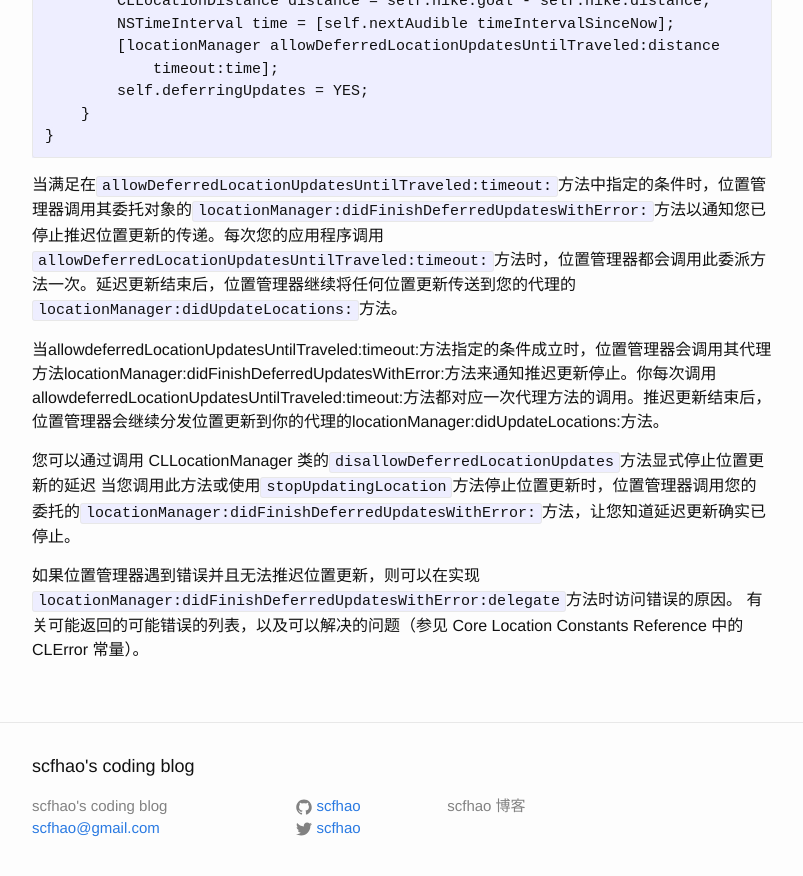
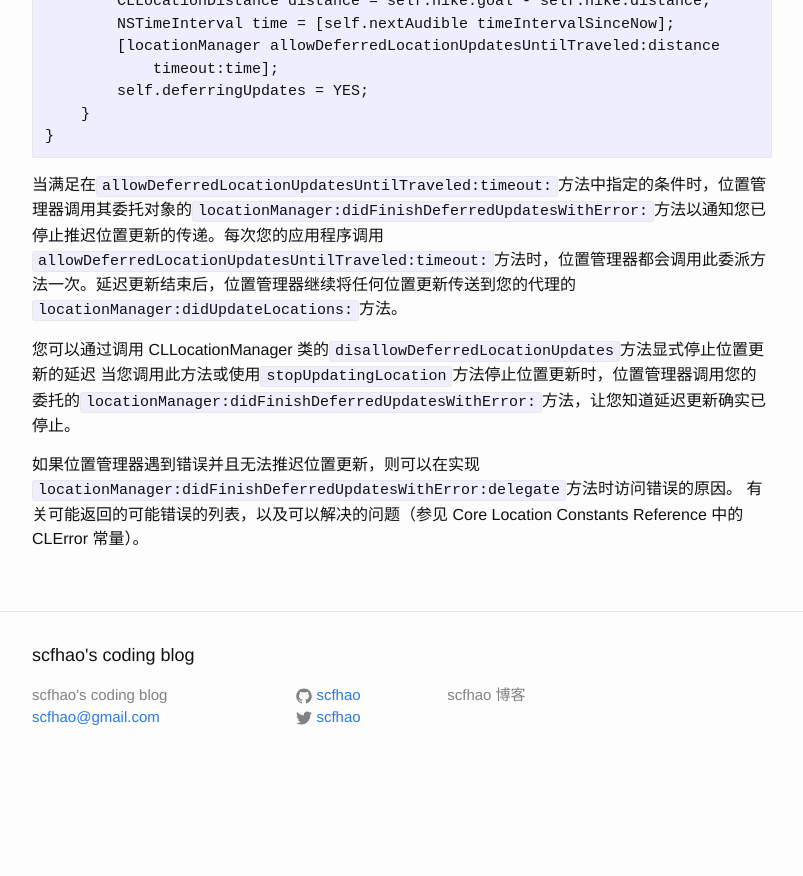
Before and after one commit to scfhao/scfhao.github.io, a Jekyll site: the page built from _posts/2016-11-19-getting-the-users-location.md, in a window 1280 px wide and 900 px high, scrolled down 7177 px. Shown: the top 876 px of the window, without its empty margins (238-1041 px from the left). Built offline with Jekyll 4.4.1, drawn with Linux system fonts in a browser that asks for light colours; comment, search, counter and statistics services are not loaded; after the commit the page ends 7966 px from its top, so only the background shows below that.

Commit message:
Fix CL 1

```diff
--- a/_posts/2016-11-19-getting-the-users-location.md
+++ b/_posts/2016-11-19-getting-the-users-location.md
@@ -214,8 +214,6 @@ didUpdateLocations:(NSArray *)locations {
 
 当满足在`allowDeferredLocationUpdatesUntilTraveled:timeout:`方法中指定的条件时，位置管理器调用其委托对象的`locationManager:didFinishDeferredUpdatesWithError:`方法以通知您已停止推迟位置更新的传递。每次您的应用程序调用`allowDeferredLocationUpdatesUntilTraveled:timeout:`方法时，位置管理器都会调用此委派方法一次。延迟更新结束后，位置管理器继续将任何位置更新传送到您的代理的`locationManager:didUpdateLocations:`方法。
 
-当allowdeferredLocationUpdatesUntilTraveled:timeout:方法指定的条件成立时，位置管理器会调用其代理方法locationManager:didFinishDeferredUpdatesWithError:方法来通知推迟更新停止。你每次调用allowdeferredLocationUpdatesUntilTraveled:timeout:方法都对应一次代理方法的调用。推迟更新结束后，位置管理器会继续分发位置更新到你的代理的locationManager:didUpdateLocations:方法。
-
 您可以通过调用 CLLocationManager 类的`disallowDeferredLocationUpdates`方法显式停止位置更新的延迟 当您调用此方法或使用`stopUpdatingLocation`方法停止位置更新时，位置管理器调用您的委托的`locationManager:didFinishDeferredUpdatesWithError:`方法，让您知道延迟更新确实已停止。
 
 如果位置管理器遇到错误并且无法推迟位置更新，则可以在实现`locationManager:didFinishDeferredUpdatesWithError:delegate`方法时访问错误的原因。 有关可能返回的可能错误的列表，以及可以解决的问题（参见 Core Location Constants Reference 中的 CLError 常量）。
```
